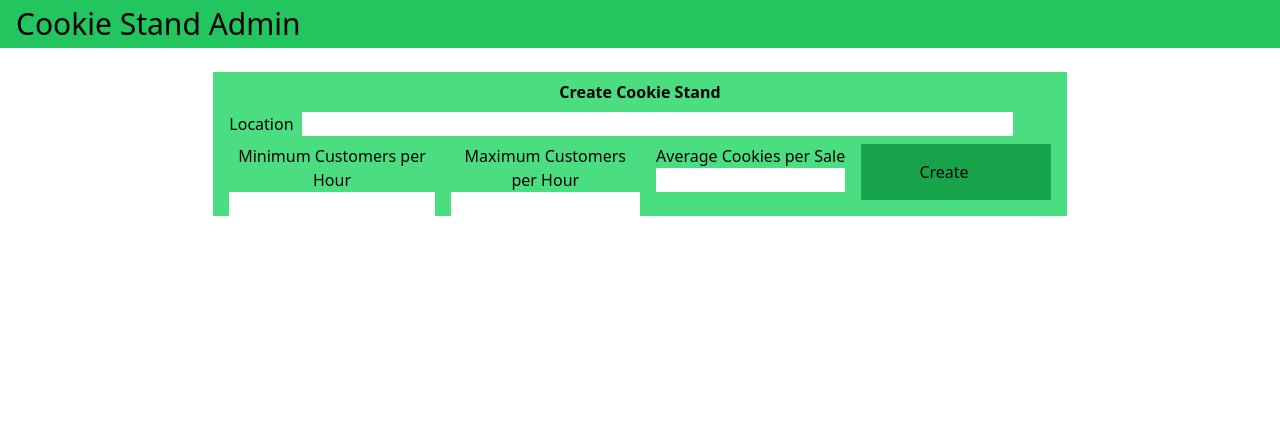
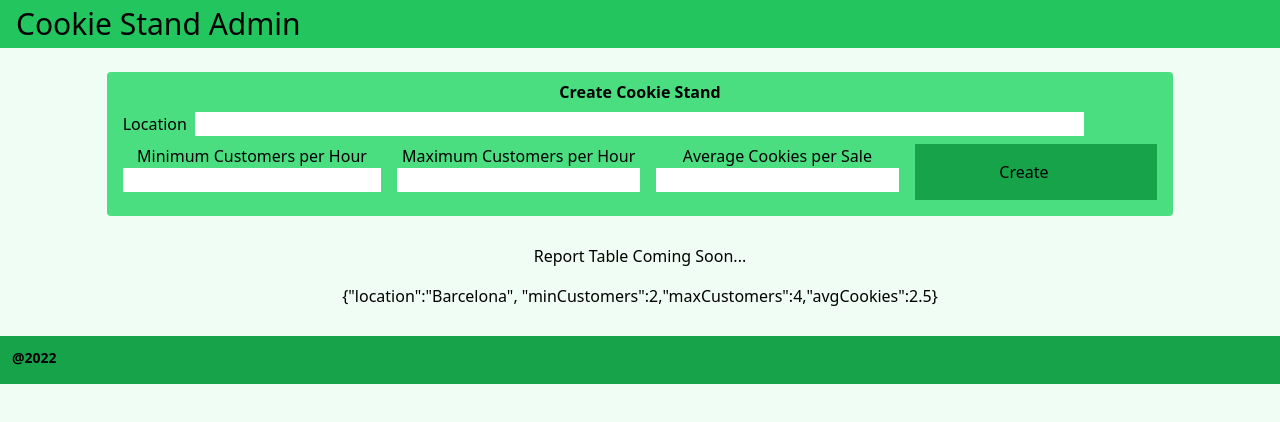
Before and after one commit to brannonstarnes/cookie-stand-admin, a Next.js app: page / in a window 1280 px wide. Shown: the top 422 px of the page. Built offline with nearby package versions, Linux system fonts and the light colour scheme.

Commit message:
completes features

```diff
--- a/pages/index.js
+++ b/pages/index.js
@@ -1,9 +1,19 @@
+import Head from "next/head";
+
 export default function Home() {
   return (
-    <>
-      <Header />
-      <Form />
-    </>
+    <div>
+      <Head>
+        <title>Cookie Stand Admin</title>
+      </Head>
+
+      <body className="bg-green-50 h-screen w-screen">
+        <Header />
+        <Form />
+        <Message />
+        <Footer />
+      </body>
+    </div>
   );
 }
 
@@ -18,28 +28,28 @@ function Header() {
 function Form() {
   return (
     <form>
-      <div className="h-36 w-2/3 bg-green-400 mx-auto mt-6">
+      <div className=" h-36 w-5/6 bg-green-400 mx-auto mt-6 rounded">
         <h2 className="text-center pt-2 font-bold">Create Cookie Stand</h2>
 
         <label className="pl-4 pr-2 w-full">
           Location
-          <input type="text" className="w-5/6 m-2" />
+          <input type="text" className="w-5/6 m-2"></input>
         </label>
 
         <div className="flex flex-row pl-4 pr-4">
           <div className="w-1/4">
             <p className="text-center">Minimum Customers per Hour</p>
-            <input type="integer" className="w-full" />
+            <input type="integer" className="w-full"></input>
           </div>
 
           <div className="pl-4 w-1/4">
             <p className="text-center">Maximum Customers per Hour</p>
-            <input type="integer" className="w-full" />
+            <input type="integer" className="w-full"></input>
           </div>
 
           <div className="pl-4 w-1/4">
             <p className="text-center">Average Cookies per Sale</p>
-            <input type="integer" className="w-full" />
+            <input type="integer" className="w-full"></input>
           </div>
 
           <div className="pl-4 w-1/4">
@@ -50,3 +60,24 @@ function Form() {
     </form>
   );
 }
+
+function Message() {
+  return (
+    <div className="text-center m-7">
+      <p className="pb-4 ">Report Table Coming Soon...</p>
+      <p>
+        {
+          '{"location":"Barcelona", "minCustomers":2,"maxCustomers":4,"avgCookies":2.5}'
+        }
+      </p>
+    </div>
+  );
+}
+
+function Footer() {
+  return (
+    <footer className="h-12 w-full bg-green-600 relative bottom-0 ">
+      <p className="h-6 p-3 font-bold text-sm">@2022</p>
+    </footer>
+  );
+}
```
